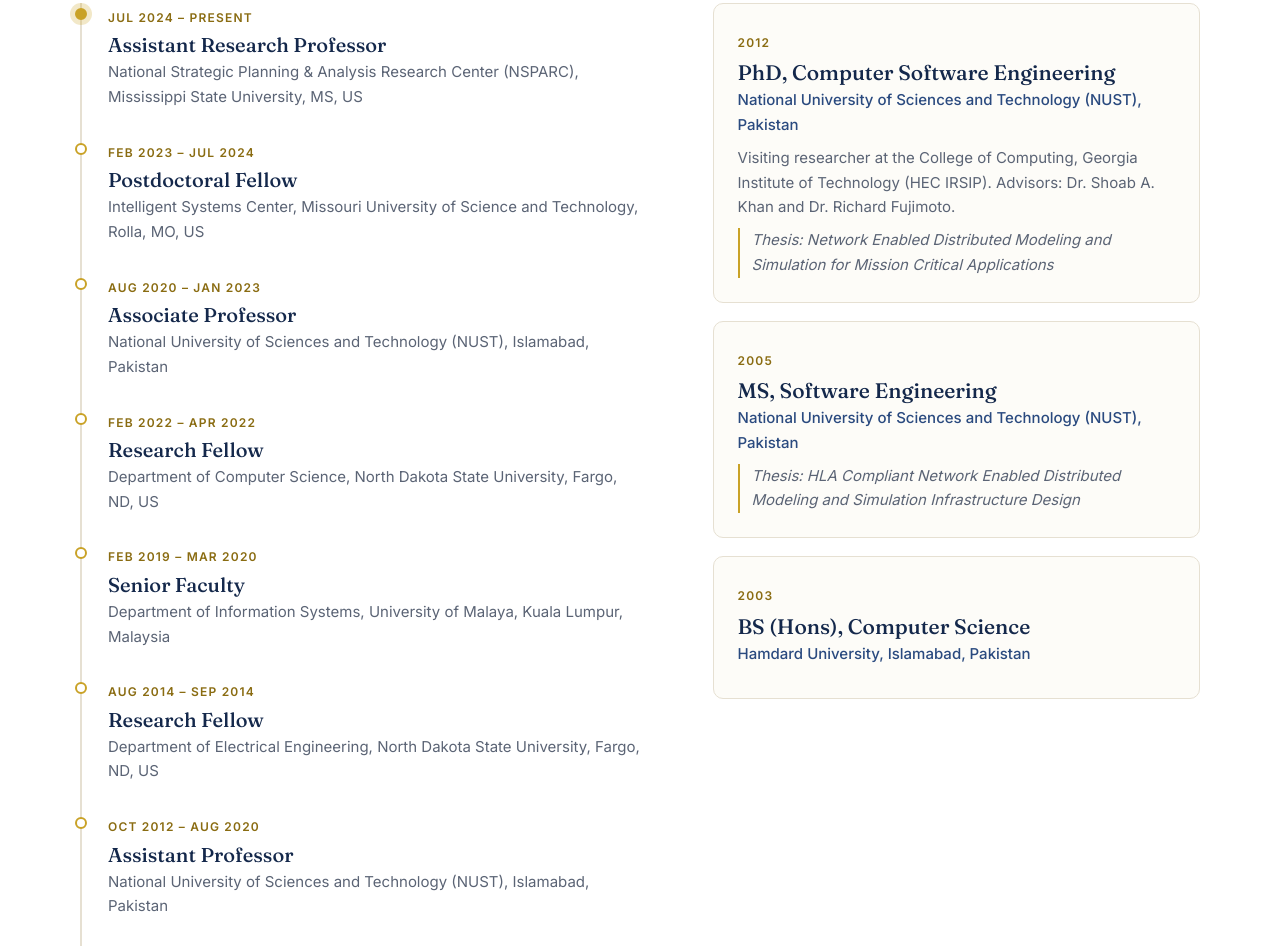
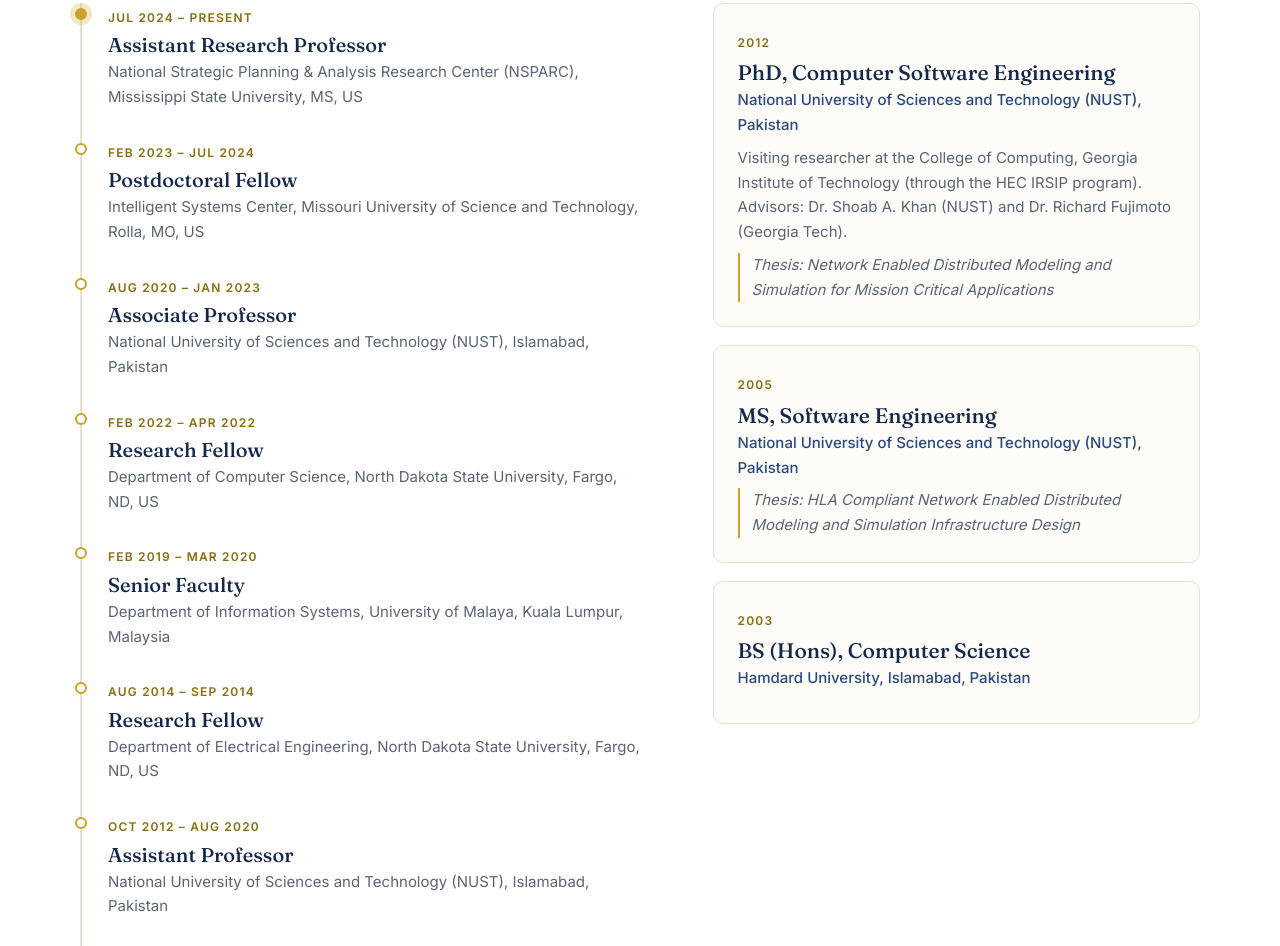
Before and after one commit to Asad-Malik/Asad-Malik.github.io, a plain HTML site: page index.html in a window 1280 px wide. Shown: the part 2490-3436 px from the top of the page. Drawn offline with Linux system fonts and the light colour scheme.

Commit message:
Revise PhD advisor details
Co-Authored-By: Claude Opus 5.5 <noreply@anthropic.com>

```diff
--- a/index.html
+++ b/index.html
@@ -181,7 +181,7 @@
               <time>2012</time>
               <h3>PhD, Computer Software Engineering</h3>
               <p class="org">National University of Sciences and Technology (NUST), Pakistan</p>
-              <p>Visiting researcher at the College of Computing, Georgia Institute of Technology (HEC IRSIP). Advisors: Dr. Shoab A. Khan and Dr. Richard Fujimoto.</p>
+              <p>Visiting researcher at the College of Computing, Georgia Institute of Technology (through the HEC IRSIP program). Advisors: Dr. Shoab A. Khan (NUST) and Dr. Richard Fujimoto (Georgia Tech).</p>
               <p class="thesis">Thesis: Network Enabled Distributed Modeling and Simulation for Mission Critical Applications</p>
             </article>
             <article class="reveal">
```
